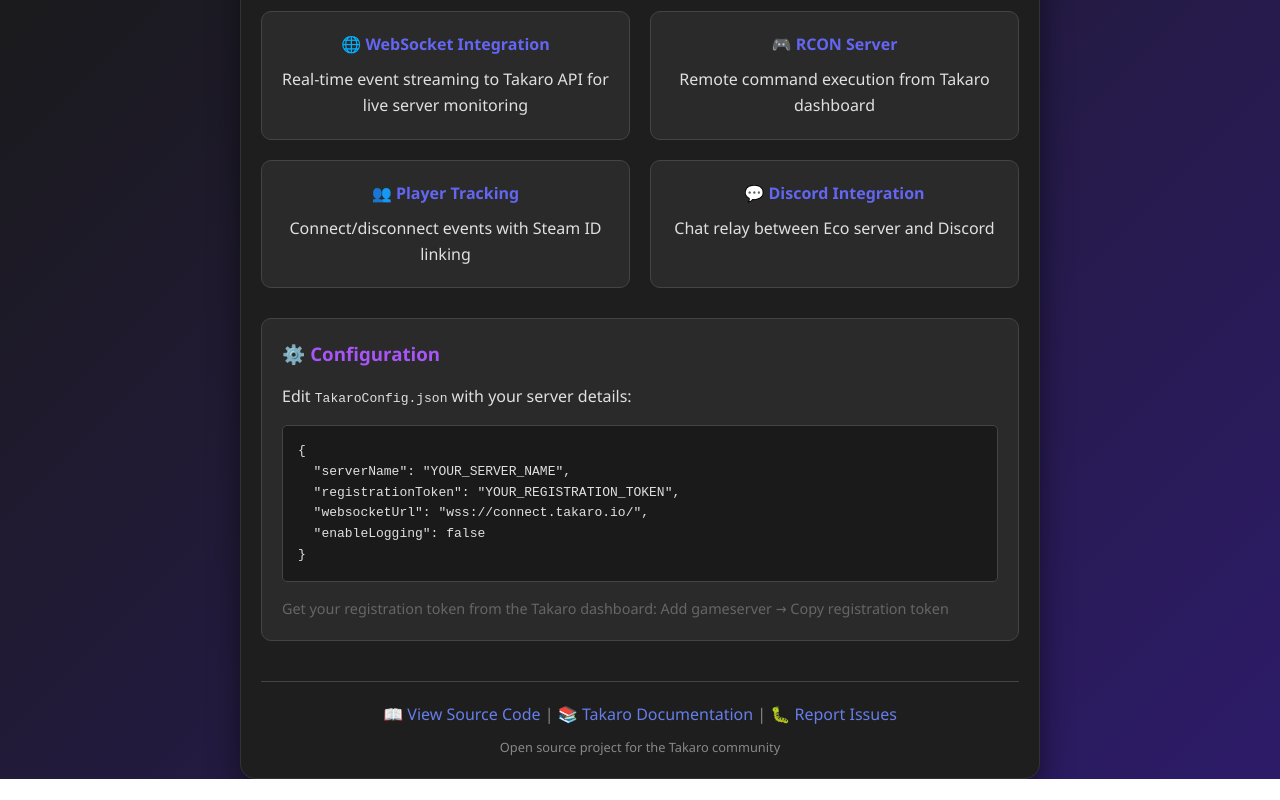
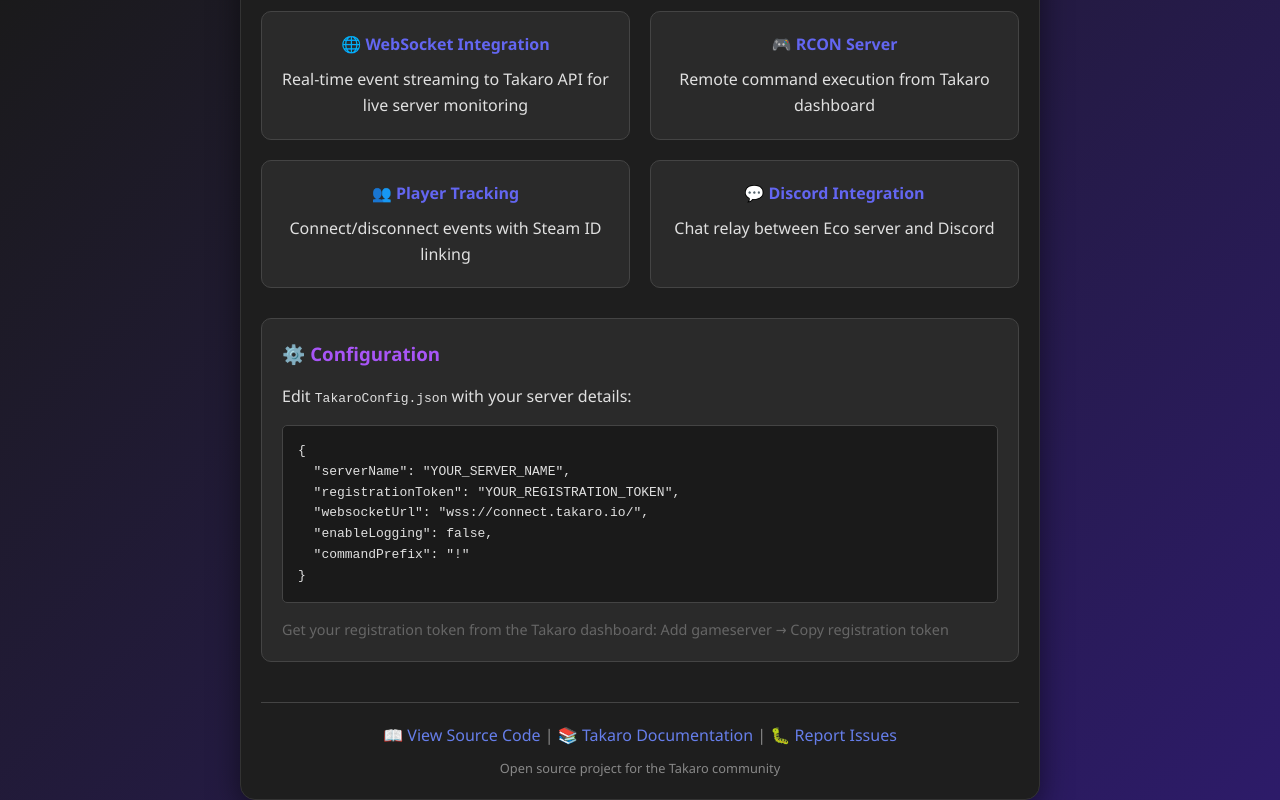
Before and after one commit to mad-001/takaro-eco-integration, a plain HTML site: page docs/index.html in a window 1280 px wide. Shown: the part 2139-2939 px from the top of the page. Before the commit the page ends 2918 px from the top, so only its background shows below. Drawn offline with Linux system fonts and the light colour scheme.

Commit message:
Update GitHub Pages config example with commandPrefix field
🤖 Generated with [Claude Code](https://claude.ai/code)

Co-Authored-By: Claude <noreply@anthropic.com>

```diff
--- a/docs/index.html
+++ b/docs/index.html
@@ -304,7 +304,8 @@
   "serverName": "YOUR_SERVER_NAME",
   "registrationToken": "YOUR_REGISTRATION_TOKEN",
   "websocketUrl": "wss://connect.takaro.io/",
-  "enableLogging": false
+  "enableLogging": false,
+  "commandPrefix": "!"
 }</pre>
             <p style="color: #666; font-size: 0.9em;">
                 Get your registration token from the Takaro dashboard: Add gameserver → Copy registration token
```
